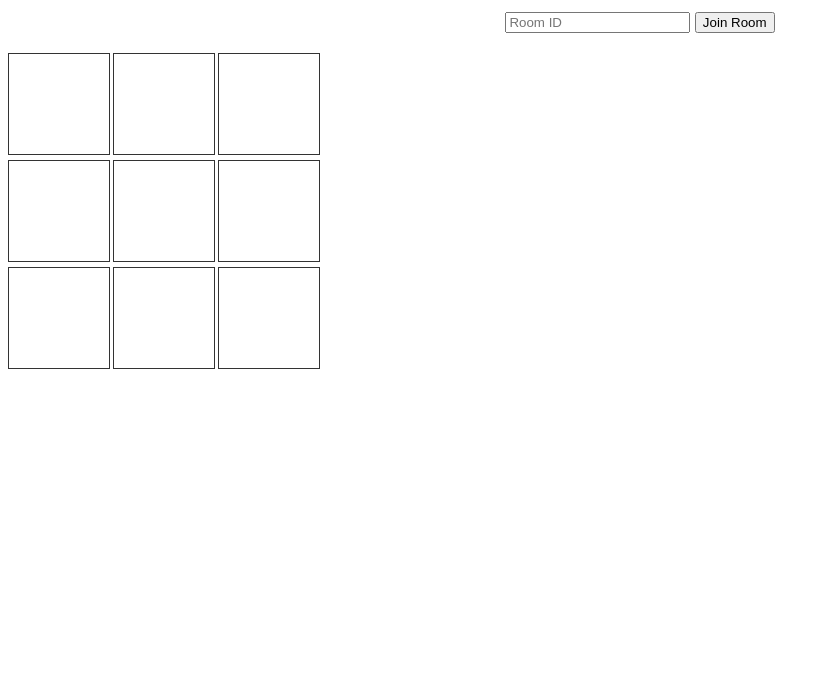
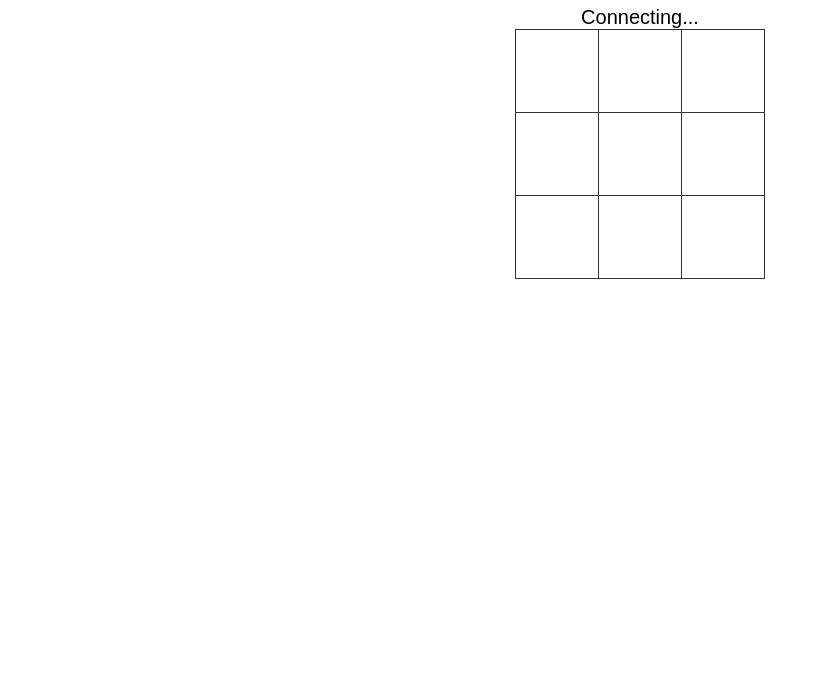
Before and after one commit to judebrewster1-design/tsgamesite-so-peak, a plain HTML site: page tictactoe.html in a window 1280 px wide. Shown: the part 102-800 px from the top of the page, without its empty margins (0-830 px from the left). Drawn offline with Linux system fonts and the light colour scheme.

Commit message:
Update tictactoe.html

```diff
--- a/tictactoe.html
+++ b/tictactoe.html
@@ -1,104 +1,67 @@
 <!DOCTYPE html>
-<html lang="en">
+<html>
 <head>
-<meta charset="UTF-8">
-<title>Tic Tac Toe Online</title>
+<title>Tic Tac Toe</title>
 <style>
-  body { font-family: sans-serif; text-align: center; }
-  #board { display: grid; grid-template-columns: repeat(3, 100px); gap: 5px; margin: 20px auto; }
-  .cell { width: 100px; height: 100px; font-size: 48px; display: flex; align-items: center; justify-content: center; border: 1px solid #333; cursor: pointer; }
-  .cell.disabled { pointer-events: none; background: #eee; }
-  #status { margin-top: 20px; font-size: 18px; }
+body{font-family:sans-serif;text-align:center;margin-top:50px;}
+table{margin:auto;border-collapse:collapse;}
+td{width:80px;height:80px;font-size:50px;border:1px solid #333;cursor:pointer;text-align:center;}
+#status{margin-top:20px;font-size:20px;}
 </style>
 </head>
 <body>
 <h1>Tic Tac Toe</h1>
-<p>Enter a room name to play:</p>
-<input type="text" id="room" placeholder="Room ID">
-<button onclick="connect()">Join Room</button>
-
-<div id="board"></div>
-<div id="status"></div>
+<div id="status">Connecting...</div>
+<table id="board">
+<tr><td data-x="0" data-y="0"></td><td data-x="1" data-y="0"></td><td data-x="2" data-y="0"></td></tr>
+<tr><td data-x="0" data-y="1"></td><td data-x="1" data-y="1"></td><td data-x="2" data-y="1"></td></tr>
+<tr><td data-x="0" data-y="2"></td><td data-x="1" data-y="2"></td><td data-x="2" data-y="2"></td></tr>
+</table>
 
 <script>
-let ws;
-let playerSymbol;
-let board = [["","",""],["","",""],["","",""]];
-let myTurn = false;
+let ws = new WebSocket(`ws://${location.host}/ws`);
+let mySymbol = '';
+let boardEl = document.getElementById("board");
+let statusEl = document.getElementById("status");
 
-function createBoard() {
-    const boardDiv = document.getElementById('board');
-    boardDiv.innerHTML = '';
-    for(let y=0; y<3; y++){
-        for(let x=0; x<3; x++){
-            const cell = document.createElement('div');
-            cell.className = 'cell';
-            cell.dataset.x = x;
-            cell.dataset.y = y;
-            cell.textContent = board[y][x];
-            cell.onclick = () => makeMove(x, y);
-            boardDiv.appendChild(cell);
+ws.onmessage = e => {
+    let msg = JSON.parse(e.data);
+    if(msg.action=="waiting"){
+        statusEl.innerText = "Waiting for opponent...";
+    } else if(msg.action=="start"){
+        statusEl.innerText = "Game started!";
+        updateBoard(msg.board);
+        mySymbol = "X"; // first player is always X
+    } else if(msg.action=="board"){
+        updateBoard(msg.board);
+        if(msg.last_move.symbol != mySymbol){
+            statusEl.innerText = "Your turn!";
+        } else {
+            statusEl.innerText = "Opponent's turn";
+        }
+    } else if(msg.action=="winner"){
+        statusEl.innerText = msg.winner==mySymbol?"You win!":"You lose!";
+    } else if(msg.action=="draw"){
+        statusEl.innerText = "Draw!";
+    } else if(msg.action=="error"){
+        alert(msg.msg);
+    }
+};
+
+function updateBoard(board){
+    for(let y=0;y<3;y++){
+        for(let x=0;x<3;x++){
+            boardEl.rows[y].cells[x].innerText = board[y][x];
         }
     }
 }
 
-function connect() {
-    const room = document.getElementById('room').value.trim();
-    if(!room){ alert("Enter a room ID"); return; }
-    ws = new WebSocket(`ws://${location.hostname}:8000/ws/${room}`);
-
-    ws.onopen = () => {
-        document.getElementById('status').textContent = "Connected. Waiting for opponent...";
-    }
-
-    ws.onmessage = (msg) => {
-        const data = JSON.parse(msg.data);
-        if(data.error){ alert(data.error); return; }
-        if(data.action === "board"){
-            board = data.board;
-            createBoard();
-            if(!playerSymbol){
-                playerSymbol = (data.board.flat().filter(c=>c!=="").length % 2 === 0) ? "X" : "O";
-                myTurn = playerSymbol === "X";
-                updateStatus();
-            }
-        }
-        if(data.action === "winner"){
-            document.getElementById('status').textContent = "Winner: " + data.winner;
-            disableBoard();
-        }
-        if(data.action === "draw"){
-            document.getElementById('status').textContent = "Draw!";
-            disableBoard();
-        }
-        if(data.last_move){
-            board[data.last_move.y][data.last_move.x] = data.last_move.symbol;
-            createBoard();
-            myTurn = (data.last_move.symbol !== playerSymbol);
-            updateStatus();
-        }
-    }
-
-    ws.onclose = () => {
-        document.getElementById('status').textContent = "Disconnected.";
-        disableBoard();
-    }
-}
-
-function makeMove(x, y) {
-    if(!myTurn || board[y][x] !== "") return;
-    ws.send(JSON.stringify({action:"move", x:x, y:y}));
-}
-
-function updateStatus() {
-    document.getElementById('status').textContent = myTurn ? "Your turn ("+playerSymbol+")" : "Opponent's turn";
-}
-
-function disableBoard() {
-    document.querySelectorAll('.cell').forEach(c => c.classList.add('disabled'));
-}
-
-createBoard();
+boardEl.addEventListener("click", e=>{
+    if(e.target.tagName!="TD") return;
+    let x=parseInt(e.target.dataset.x);
+    let y=parseInt(e.target.dataset.y);
+    ws.send(JSON.stringify({action:"move",x:x,y:y}));
+});
 </script>
 </body>
 </html>
```
